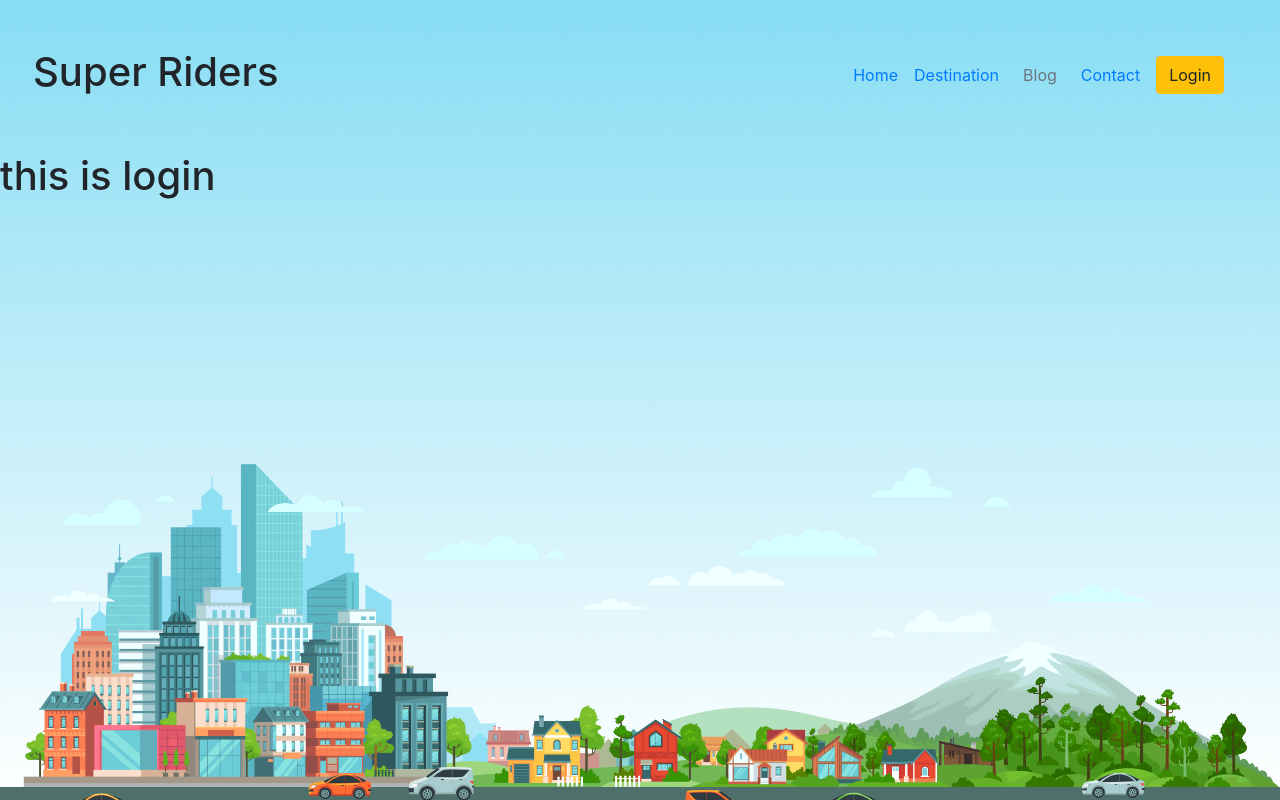
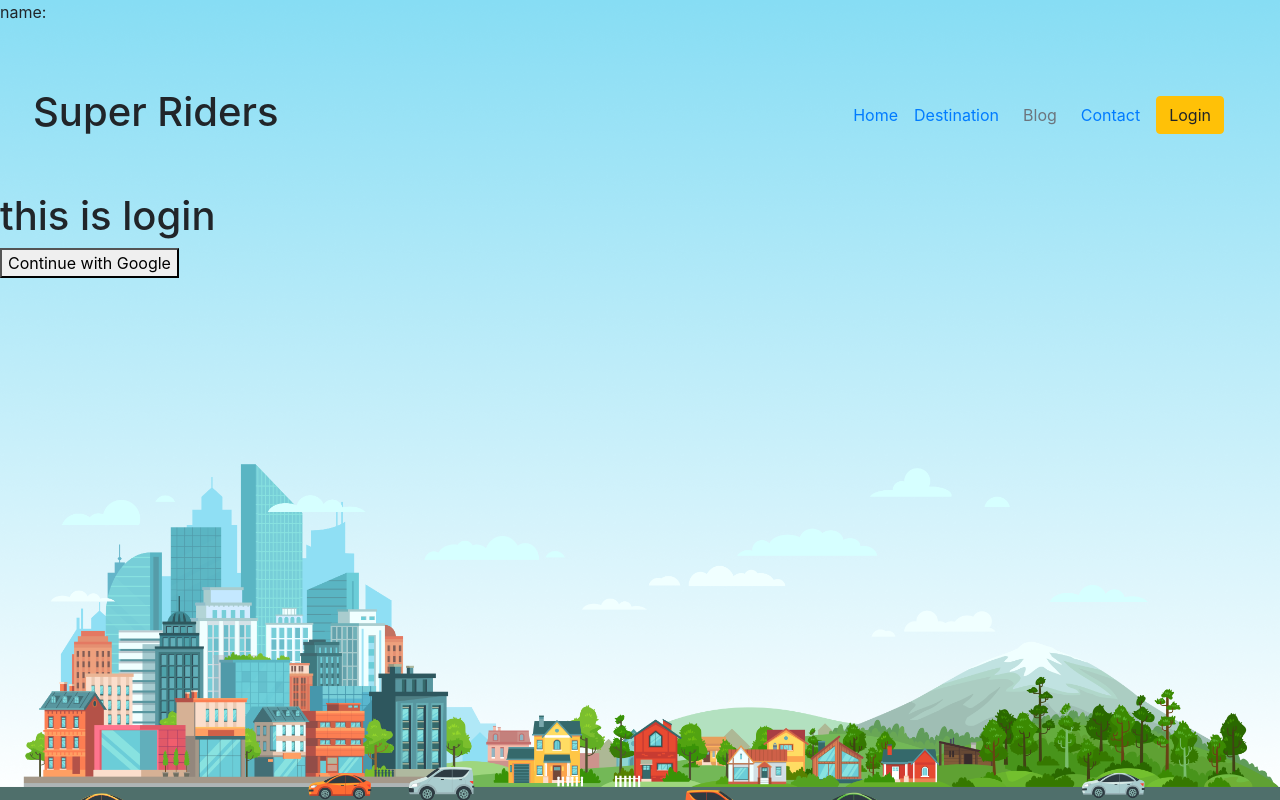
Before and after one commit to mdmehedyhassan/super-riders, a React (Create React App) app: page /login in a window 1280 px wide. Built offline with nearby package versions, Linux system fonts and the light colour scheme.

Commit message:
Private Route

```diff
--- a/src/App.js
+++ b/src/App.js
@@ -1,7 +1,6 @@
-import logo from './logo.svg';
 import './App.css';
 import Home from './components/Home/Home';
-import React from "react";
+import React, { createContext, useState } from "react";
 import {
   BrowserRouter as Router,
   Switch,
@@ -10,28 +9,33 @@ import {
 import Login from './components/Login/Login';
 import Header from './components/Header/Header';
 import Destination from './components/Destination/Destination';
+import PrivateRoute from './components/PrivateRoute/PrivateRoute';
+
+export const UserContext = createContext();
 
 function App() {
+  const [loggedInUser, setLoggedInUser] = useState({});
   return (
-    <div>
+    <UserContext.Provider value={[loggedInUser, setLoggedInUser]}>
+      <p>name: {loggedInUser.name}</p>
       <Router>
-        <Header/>
+        <Header />
         <Switch>
           <Route path="/home">
-            <Home/>
+            <Home />
           </Route>
           <Route path="/login">
-            <Login/>
+            <Login />
           </Route>
-          <Route path="/destination/:name">
-            <Destination/>
-          </Route>
+          <PrivateRoute path="/destination/:name">
+            <Destination />
+          </PrivateRoute>
           <Route path="/">
-            <Home/>
+            <Home />
           </Route>
         </Switch>
       </Router>
-    </div>
+    </UserContext.Provider>
   );
 }
 
--- a/src/components/Login/Login.js
+++ b/src/components/Login/Login.js
@@ -1,9 +1,41 @@
-import React from 'react';
+import React, { useContext } from 'react';
+import firebase from "firebase/app";
+import "firebase/auth";
+import firebaseConfig from './firebase.config';
+import { UserContext } from '../../App';
+import { useHistory, useLocation } from 'react-router';
 
 const Login = () => {
+    const [loggedInUser, setLoggedInUser] = useContext(UserContext);
+    const history = useHistory();
+    const location = useLocation();
+    const { from } = location.state || { from: { pathname: "/" } };
+
+    if (!firebase.apps.length) {
+        firebase.initializeApp(firebaseConfig);
+     }else {
+        firebase.app();
+     }
+
+    const handleGoogleSignIn = () => {
+        const googleProvider = new firebase.auth.GoogleAuthProvider();
+        firebase.auth()
+            .signInWithPopup(googleProvider)
+            .then((result) => {
+                const {displayName, email} = result.user;
+                const signedInUser ={name: displayName, email};
+                setLoggedInUser(signedInUser);
+                history.replace(from)
+            }).catch((error) => {
+                const errorMessage = error.message;
+                console.log(errorMessage)
+            });
+
+    }
     return (
         <div>
             <h1>this is login</h1>
+            <button onClick={handleGoogleSignIn}>Continue with Google</button>
         </div>
     );
 };
--- /dev/null
+++ b/src/components/Login/firebase.config.js
@@ -0,0 +1,9 @@
+const firebaseConfig = {
+    apiKey: "AIzaSyDq-OkandWVGJMpdXK3T7vGzgfkSyPrkw8",
+    authDomain: "super-riders-m.firebaseapp.com",
+    projectId: "super-riders-m",
+    storageBucket: "super-riders-m.appspot.com",
+    messagingSenderId: "982996909018",
+    appId: "1:982996909018:web:a72e7ecfb509159dad9ee3"
+};
+export default firebaseConfig;
--- /dev/null
+++ b/src/components/PrivateRoute/PrivateRoute.js
@@ -0,0 +1,26 @@
+import React, { useContext } from 'react';
+import { Redirect, Route } from 'react-router';
+import { UserContext } from '../../App';
+
+const PrivateRoute = ({ children, ...rest }) => {
+    const [loggedInUser, setLoggedInUser] = useContext(UserContext)
+    return (
+        <Route
+            {...rest}
+            render={({ location }) =>
+                loggedInUser.email ? (
+                    children
+                ) : (
+                    <Redirect
+                        to={{
+                            pathname: "/login",
+                            state: { from: location }
+                        }}
+                    />
+                )
+            }
+        />
+    );
+};
+
+export default PrivateRoute;
```
